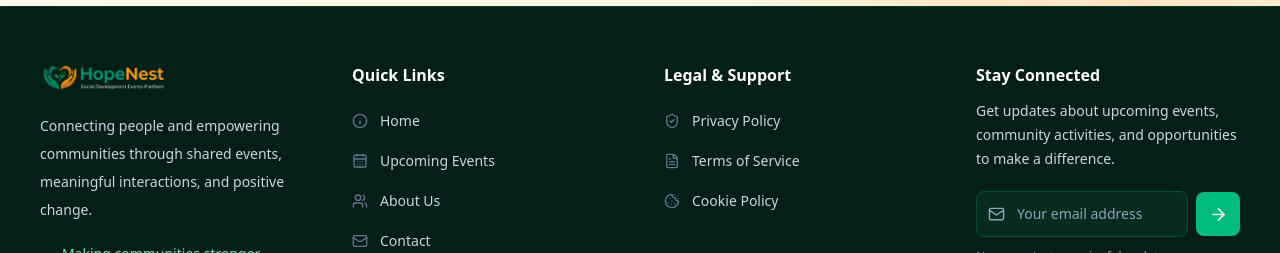
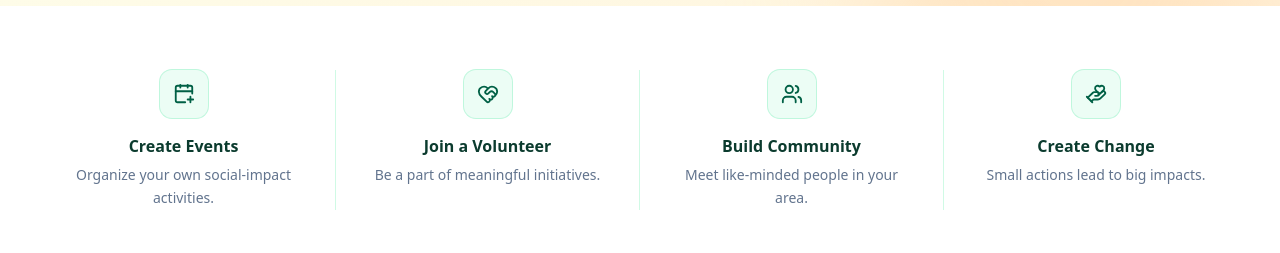
Before and after one commit to sahedali0237/HopeNest-forntend, a Next.js app: page / in a window 1280 px wide. Shown: the part 699-952 px from the top of the page. Built offline with nearby package versions, Linux system fonts and the light colour scheme; no server answers.

Commit message:
added the minitoring section in home page

```diff
--- a/src/app/page.tsx
+++ b/src/app/page.tsx
@@ -1,4 +1,5 @@
 import Hero from "@/components/ui/hero";
+import InfoSection from "@/components/ui/info-section";
 import { API_URL, normalizeEvent, type EventData } from "./events/events-data";
 
 export default async function Home() {
@@ -25,5 +26,10 @@ export default async function Home() {
     /* Hero falls back to "All Locations" when the API is unreachable */
   }
 
-  return <Hero locations={locations} />;
+  return (
+    <>
+      <Hero locations={locations} />
+      <InfoSection />
+    </>
+  );
 }
--- /dev/null
+++ b/src/components/ui/info-section.tsx
@@ -0,0 +1,54 @@
+import { CalendarPlus, HeartHandshake, Users, HandHeart } from "lucide-react";
+
+const items = [
+  {
+    icon: CalendarPlus,
+    title: "Create Events",
+    text: "Organize your own social-impact activities.",
+  },
+  {
+    icon: HeartHandshake,
+    title: "Join a Volunteer",
+    text: "Be a part of meaningful initiatives.",
+  },
+  {
+    icon: Users,
+    title: "Build Community",
+    text: "Meet like-minded people in your area.",
+  },
+  {
+    icon: HandHeart,
+    title: "Create Change",
+    text: "Small actions lead to big impacts.",
+  },
+];
+
+const InfoSection = () => {
+  return (
+    <section className="bg-white">
+      <div className="max-w-7xl mx-auto px-4 md:px-6 lg:px-8 py-14 lg:py-16">
+        <div className="grid grid-cols-1 sm:grid-cols-2 lg:grid-cols-4 gap-10 sm:gap-y-12 lg:gap-0 lg:divide-x lg:divide-emerald-100">
+          {items.map(({ icon: Icon, title, text }) => (
+            <div
+              key={title}
+              className="flex flex-col items-center text-center lg:px-8"
+            >
+              <div className="flex size-12 items-center justify-center rounded-xl bg-emerald-50 ring-1 ring-emerald-200/70">
+                <Icon size={22} strokeWidth={2} className="text-emerald-800" />
+              </div>
+
+              <h3 className="mt-4 text-base font-bold text-[#0b3b2e]">
+                {title}
+              </h3>
+              <p className="mt-1.5 text-sm text-slate-500 leading-relaxed max-w-[16rem]">
+                {text}
+              </p>
+            </div>
+          ))}
+        </div>
+      </div>
+    </section>
+  );
+};
+
+export default InfoSection;
```
